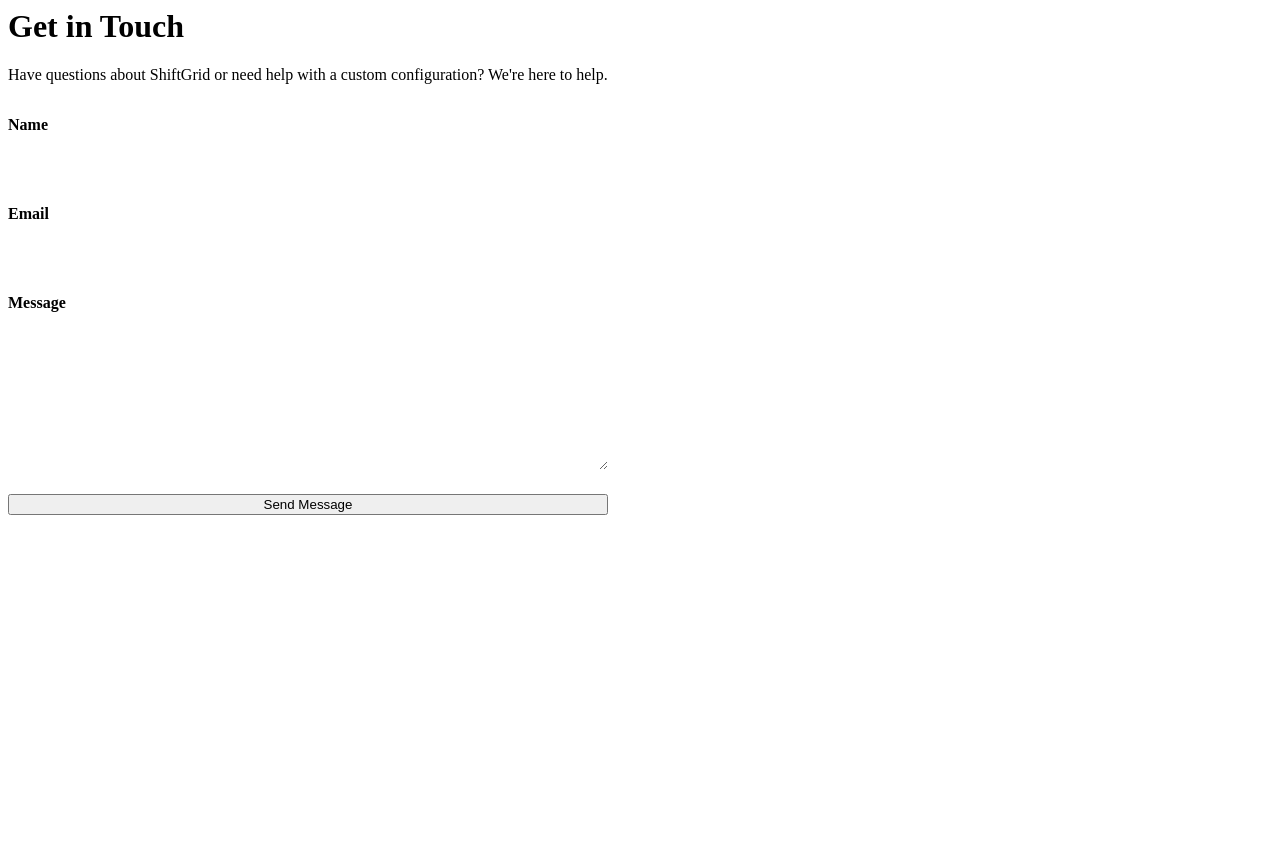
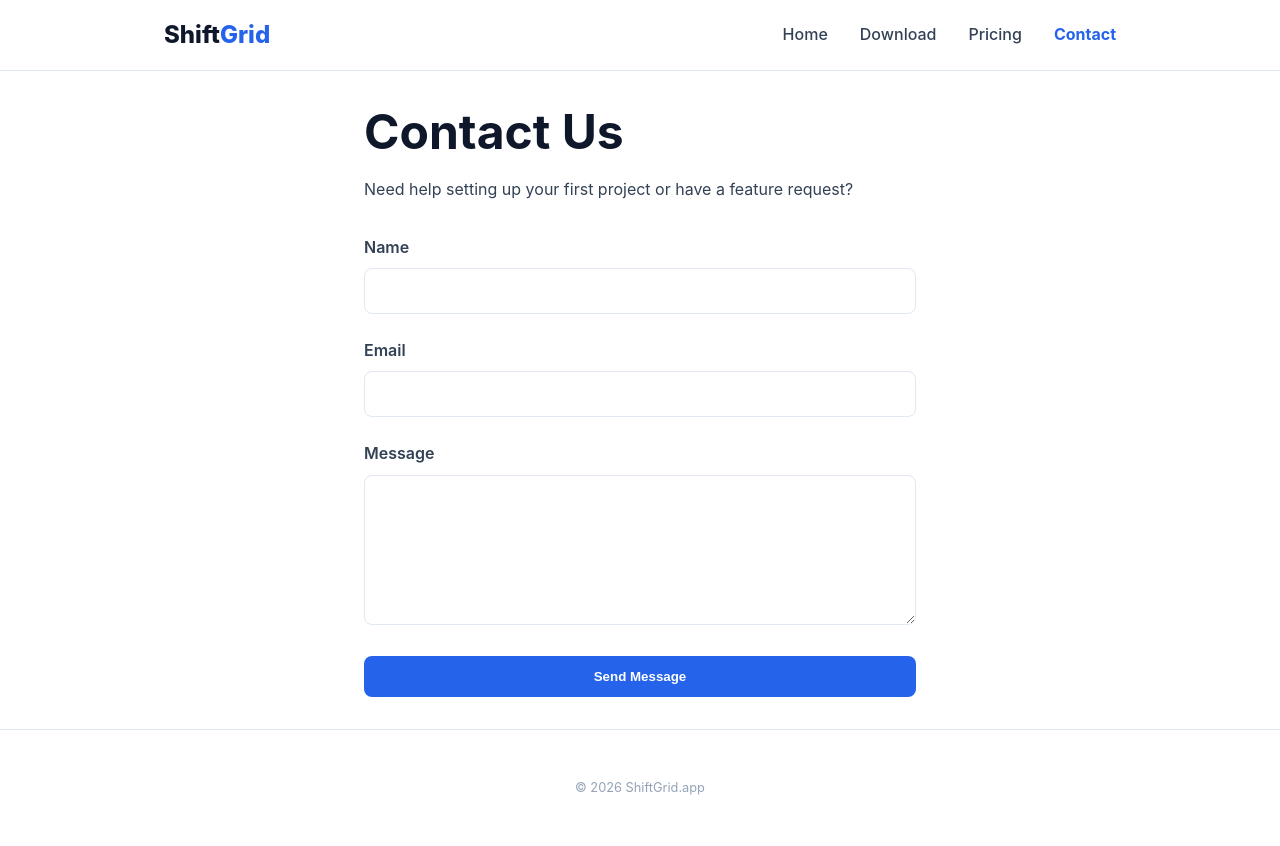
Before and after one commit to babrock89/shiftgrid-site, a plain HTML site: page contact.html in a window 1280 px wide. Before the commit the page ends 800 px from the top, so only its background shows below. Drawn offline with Linux system fonts and the light colour scheme.

Commit message:
Update contact.html

```diff
--- a/contact.html
+++ b/contact.html
@@ -1,22 +1,45 @@
-<nav> </nav>
+<!DOCTYPE html>
+<html lang="en">
+<head>
+    <meta charset="UTF-8">
+    <meta name="viewport" content="width=device-width, initial-scale=1.0">
+    <title>Contact | ShiftGrid</title>
+    <link rel="stylesheet" href="style.css">
+</head>
+<body>
+    <nav>
+        <div class="container">
+            <a href="index.html" class="logo">Shift<span>Grid</span></a>
+            <ul class="nav-links">
+                <li><a href="index.html">Home</a></li>
+                <li><a href="download.html">Download</a></li>
+                <li><a href="pricing.html">Pricing</a></li>
+                <li><a href="contact.html" class="active">Contact</a></li>
+            </ul>
+        </div>
+    </nav>
 
     <main class="container" style="max-width: 600px;">
-    <h1>Get in Touch</h1>
-    <p>Have questions about ShiftGrid or need help with a custom configuration? We're here to help.</p>
+        <h1>Contact Us</h1>
+        <p>Need help setting up your first project or have a feature request?</p>
 
-    <form style="display: grid; gap: 1.5rem; margin-top: 2rem;">
+        <form style="display: flex; flex-direction: column; gap: 1.5rem; margin: 2rem 0;">
             <div>
-            <label style="display: block; margin-bottom: 0.5rem; font-weight: 600;">Name</label>
-            <input type="text" style="width: 100%; padding: 0.75rem; border: 1px solid var(--border); border-radius: 6px;">
+                <label style="display: block; font-weight: 600; margin-bottom: 0.5rem;">Name</label>
+                <input type="text" style="width: 100%; padding: 0.8rem; border: 1px solid var(--border); border-radius: 8px; font-size: 1rem;">
             </div>
             <div>
-            <label style="display: block; margin-bottom: 0.5rem; font-weight: 600;">Email</label>
-            <input type="email" style="width: 100%; padding: 0.75rem; border: 1px solid var(--border); border-radius: 6px;">
+                <label style="display: block; font-weight: 600; margin-bottom: 0.5rem;">Email</label>
+                <input type="email" style="width: 100%; padding: 0.8rem; border: 1px solid var(--border); border-radius: 8px; font-size: 1rem;">
             </div>
             <div>
-            <label style="display: block; margin-bottom: 0.5rem; font-weight: 600;">Message</label>
-            <textarea style="width: 100%; padding: 0.75rem; border: 1px solid var(--border); border-radius: 6px; height: 150px;"></textarea>
+                <label style="display: block; font-weight: 600; margin-bottom: 0.5rem;">Message</label>
+                <textarea style="width: 100%; padding: 0.8rem; border: 1px solid var(--border); border-radius: 8px; font-size: 1rem; height: 150px;"></textarea>
             </div>
-        <button type="submit" class="btn btn-primary">Send Message</button>
+            <button type="submit" class="btn" style="border: none; cursor: pointer;">Send Message</button>
         </form>
     </main>
+
+    <footer><div class="container">&copy; 2026 ShiftGrid.app</div></footer>
+</body>
+</html>
```
Lines whose indentation alone changed are shown as unchanged.
